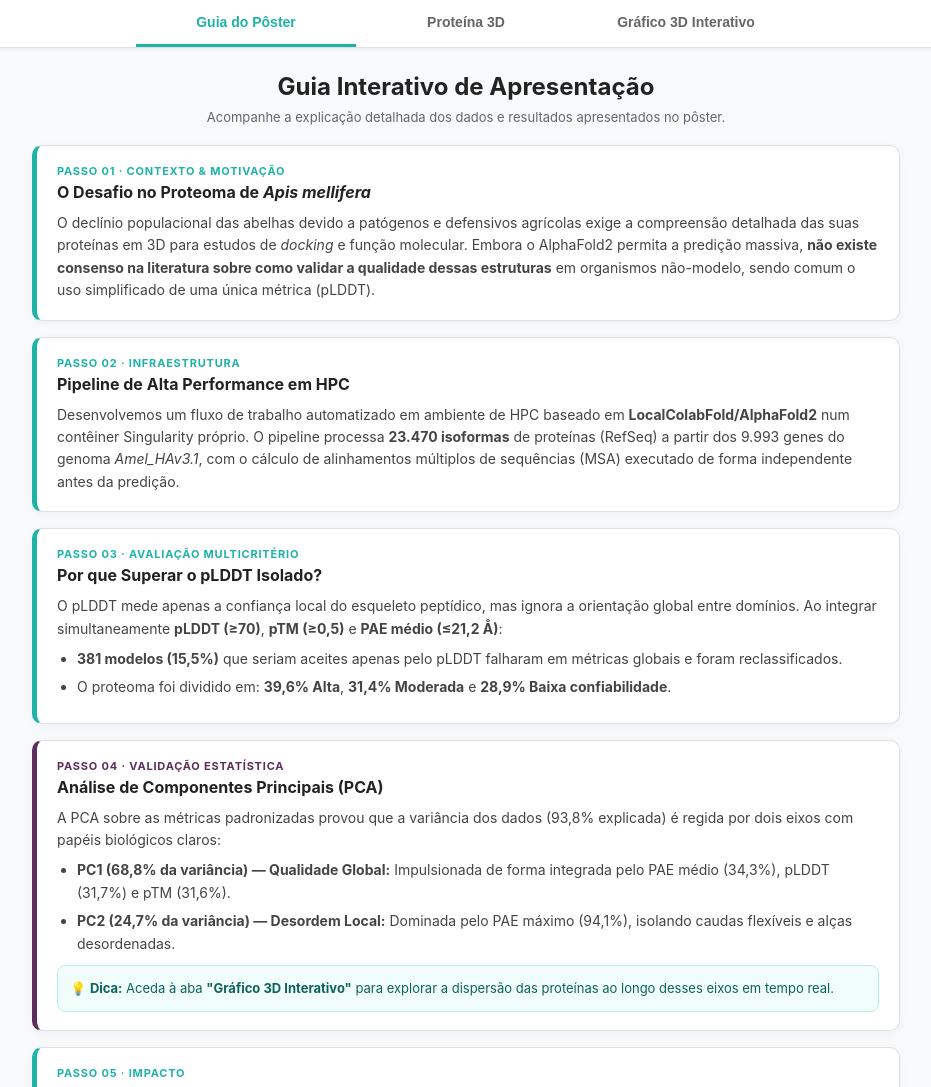
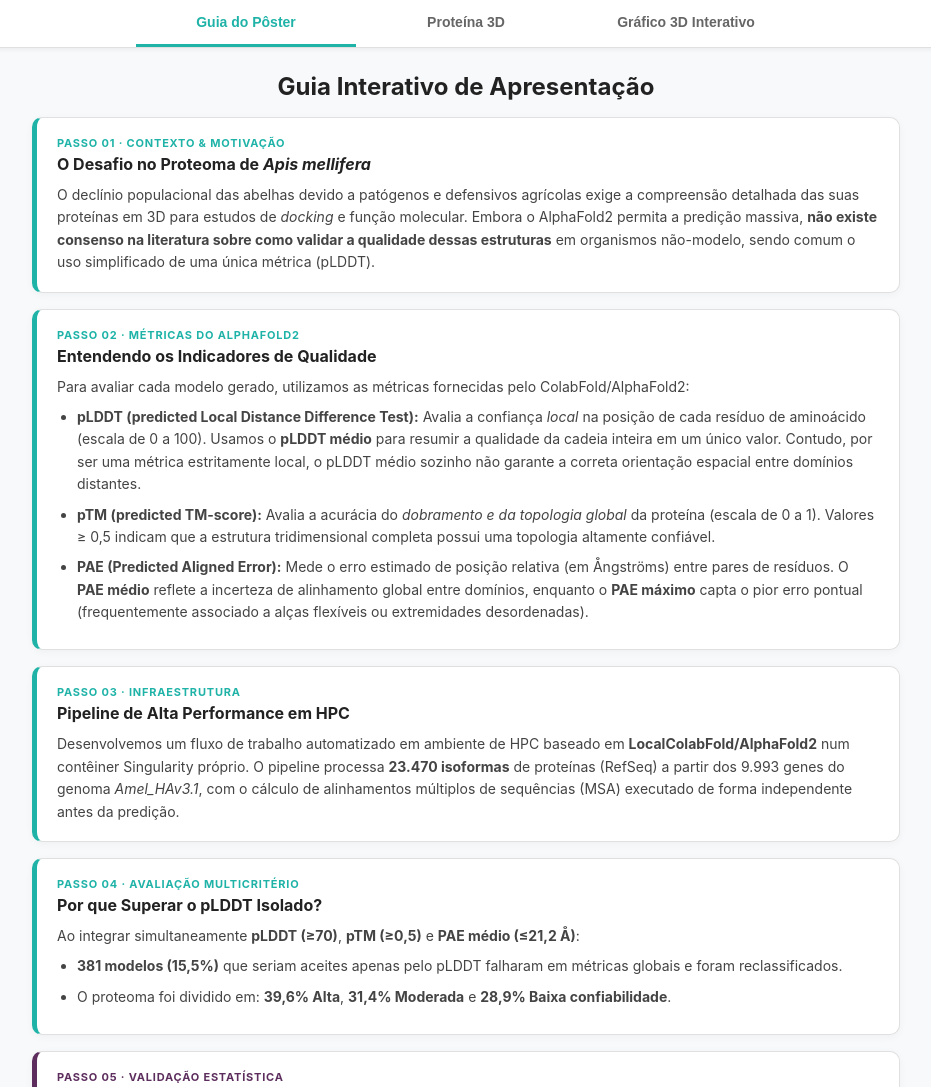
Before and after one commit to lucassb-lab/Proteoma-apis, a plain HTML site: page index.html in a window 1280 px wide. Shown: the top 1087 px of the page, without its empty margins (174-1105 px from the left). Drawn offline with Linux system fonts and the light colour scheme; a script that the page names is missing.

```diff
--- a/index.html
+++ b/index.html
@@ -73,15 +73,8 @@
 
     .content-section h2 {
       text-align: center;
-      margin-bottom: 8px;
+      margin-bottom: 16px;
       color: #222222;
-    }
-
-    .subtitle {
-      text-align: center;
-      font-size: 13px;
-      color: #666666;
-      margin-bottom: 20px;
     }
 
     /* Estilos do Guia do Pôster */
@@ -137,7 +130,7 @@
     }
 
     .guide-text li {
-      margin-bottom: 6px;
+      margin-bottom: 8px;
     }
 
     .highlight-box {
@@ -257,7 +250,6 @@
   <!-- ABA 1: Guia de Apresentação do Pôster -->
   <div id="tab-guia" class="content-section active">
     <h2>Guia Interativo de Apresentação</h2>
-    <p class="subtitle">Acompanhe a explicação detalhada dos dados e resultados apresentados no pôster.</p>
 
     <div class="guide-container">
 
@@ -271,9 +263,29 @@
         </div>
       </div>
 
-      <!-- Cartão 2: Pipeline HPC -->
+      <!-- Cartão 2: As Métricas do AlphaFold2 -->
       <div class="guide-card">
-        <div class="guide-step">Passo 02 · Infraestrutura</div>
+        <div class="guide-step">Passo 02 · Métricas do AlphaFold2</div>
+        <div class="guide-title">Entendendo os Indicadores de Qualidade</div>
+        <div class="guide-text">
+          Para avaliar cada modelo gerado, utilizamos as métricas fornecidas pelo ColabFold/AlphaFold2:
+          <ul>
+            <li>
+              <b>pLDDT (predicted Local Distance Difference Test):</b> Avalia a confiança <i>local</i> na posição de cada resíduo de aminoácido (escala de 0 a 100). Usamos o <b>pLDDT médio</b> para resumir a qualidade da cadeia inteira em um único valor. Contudo, por ser uma métrica estritamente local, o pLDDT médio sozinho não garante a correta orientação espacial entre domínios distantes.
+            </li>
+            <li>
+              <b>pTM (predicted TM-score):</b> Avalia a acurácia do <i>dobramento e da topologia global</i> da proteína (escala de 0 a 1). Valores &ge; 0,5 indicam que a estrutura tridimensional completa possui uma topologia altamente confiável.
+            </li>
+            <li>
+              <b>PAE (Predicted Aligned Error):</b> Mede o erro estimado de posição relativa (em Ångströms) entre pares de resíduos. O <b>PAE médio</b> reflete a incerteza de alinhamento global entre domínios, enquanto o <b>PAE máximo</b> capta o pior erro pontual (frequentemente associado a alças flexíveis ou extremidades desordenadas).
+            </li>
+          </ul>
+        </div>
+      </div>
+
+      <!-- Cartão 3: Pipeline HPC -->
+      <div class="guide-card">
+        <div class="guide-step">Passo 03 · Infraestrutura</div>
         <div class="guide-title">Pipeline de Alta Performance em HPC</div>
         <div class="guide-text">
           Desenvolvemos um fluxo de trabalho automatizado em ambiente de HPC baseado em <b>LocalColabFold/AlphaFold2</b> num contêiner Singularity próprio.
@@ -281,12 +293,11 @@
         </div>
       </div>
 
-      <!-- Cartão 3: Critério Integrado -->
+      <!-- Cartão 4: Critério Integrado -->
       <div class="guide-card">
-        <div class="guide-step">Passo 03 · Avaliação Multicritério</div>
+        <div class="guide-step">Passo 04 · Avaliação Multicritério</div>
         <div class="guide-title">Por que Superar o pLDDT Isolado?</div>
         <div class="guide-text">
-          O pLDDT mede apenas a confiança local do esqueleto peptídico, mas ignora a orientação global entre domínios.
           Ao integrar simultaneamente <b>pLDDT (&ge;70)</b>, <b>pTM (&ge;0,5)</b> e <b>PAE médio (&le;21,2 Å)</b>:
           <ul>
             <li><b>381 modelos (15,5%)</b> que seriam aceites apenas pelo pLDDT falharam em métricas globais e foram reclassificados.</li>
@@ -295,9 +306,9 @@
         </div>
       </div>
 
-      <!-- Cartão 4: PCA -->
+      <!-- Cartão 5: PCA -->
       <div class="guide-card accent">
-        <div class="guide-step">Passo 04 · Validação Estatística</div>
+        <div class="guide-step">Passo 05 · Validação Estatística</div>
         <div class="guide-title">Análise de Componentes Principais (PCA)</div>
         <div class="guide-text">
           A PCA sobre as métricas padronizadas provou que a variância dos dados (93,8% explicada) é regida por dois eixos com papéis biológicos claros:
@@ -311,9 +322,9 @@
         </div>
       </div>
 
-      <!-- Cartão 5: Conclusão -->
+      <!-- Cartão 6: Conclusão -->
       <div class="guide-card">
-        <div class="guide-step">Passo 05 · Impacto</div>
+        <div class="guide-step">Passo 06 · Impacto</div>
         <div class="guide-title">Conclusão e Aplicações Futuras</div>
         <div class="guide-text">
           Este estudo entrega um protocolo reprodutível em HPC e um arcabouço rigoroso para priorizar modelos estruturais confiáveis. Esse conjunto filtrado de estruturas servirá como base segura para simulações de acoplamento molecular (<i>docking</i>) e estudos funcionais em <i>Apis mellifera</i> e outros proteomas de insetos.
@@ -326,15 +337,12 @@
   <!-- ABA 2: Proteína 3D -->
   <div id="tab-3d" class="content-section">
     <h2>Vitellogenina (AlphaFold 2)</h2>
-    <p class="subtitle">Interaja: rode com 1 dedo/rato e faça zoom com 2 dedos/roda do rato.</p>
-
     <div id="mol-viewer"></div>
   </div>
 
   <!-- ABA 3: Gráfico 3D Interativo -->
   <div id="tab-graficos" class="content-section">
     <h2>Confiabilidade dos Modelos</h2>
-    <p class="subtitle">Distribuição tridimensional das métricas de confiabilidade no proteoma.</p>
 
     <div class="confidence-container">
       <div style="font-size: 14px; color: #555555; font-weight: 500;">Distribuição Geral de Métricas</div>
```
